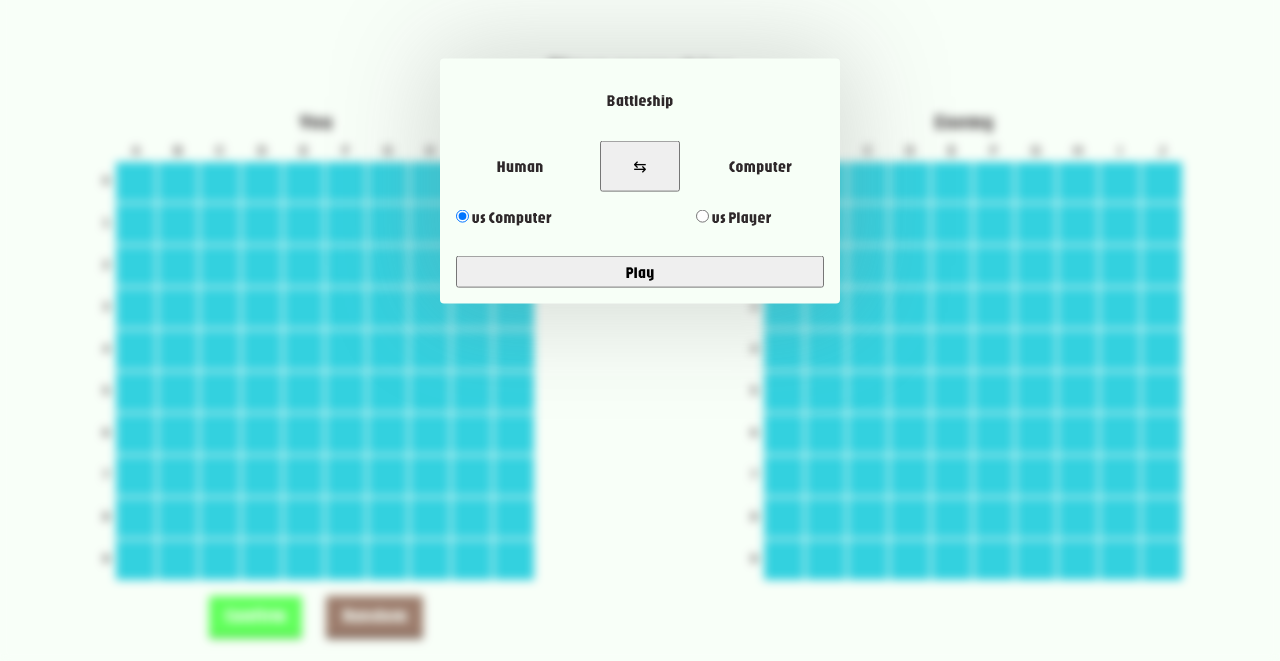
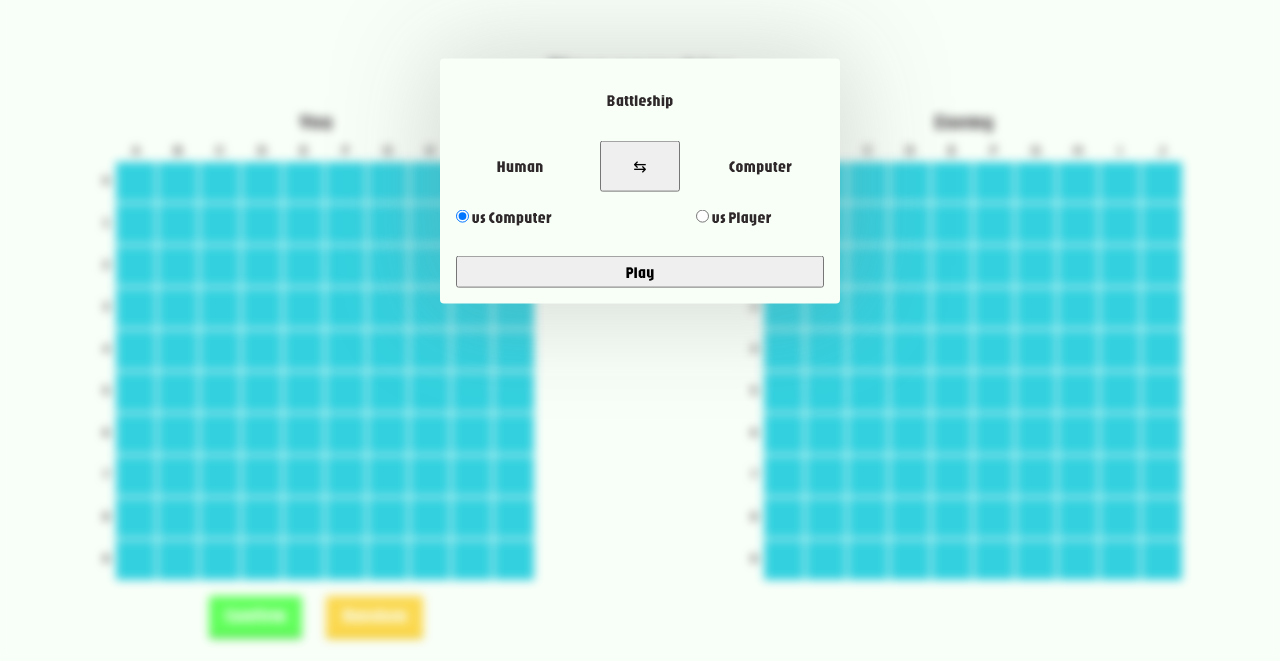
Before and after one commit to bigacz/battleship, a website built with webpack: page src/index.html in a window 1280 px wide. Shown: the part 139-800 px from the top of the page. Built offline with nearby package versions, Linux system fonts and the light colour scheme; what pubsub-js would draw is missing.

Commit message:
change default button colors

```diff
--- a/src/styles/button.css
+++ b/src/styles/button.css
@@ -5,8 +5,8 @@
   border: none;
   border-radius: 2px;
   font-size: 1.2rem;
-  background-color: var(--brown);
-  box-shadow: 0 5px 0px 0px var(--shadow-color, var(--brown-dark));
+  background-color: var(--yellow-lighter);
+  box-shadow: 0 5px 0px 0px var(--shadow-color, var(--yellow-light));
 
   transition:
     transform 0.1s ease-out,
@@ -15,6 +15,6 @@
 
 .button:active {
   transform: translate(0px, 5px);
-  box-shadow: 0px 1px 0px 0px var(--shadow-color, var(--brown-dark));
+  box-shadow: 0px 1px 0px 0px var(--shadow-color, var(--yellow-light));
   transition: none;
 }
--- a/src/styles/variables.css
+++ b/src/styles/variables.css
@@ -10,4 +10,7 @@
 
   --brown: #845c48;
   --brown-dark: #644536;
+
+  --yellow-light: #f0c105;
+  --yellow-lighter: #fbcf23;
 }
```
